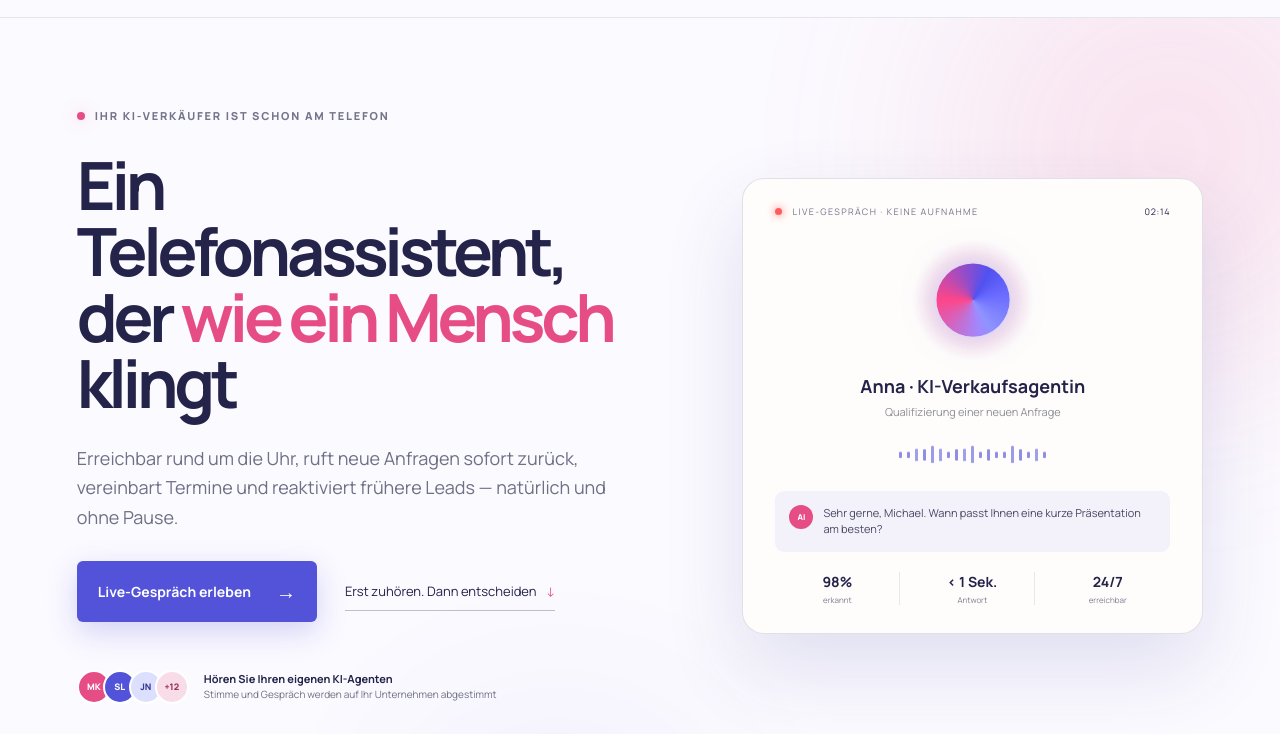
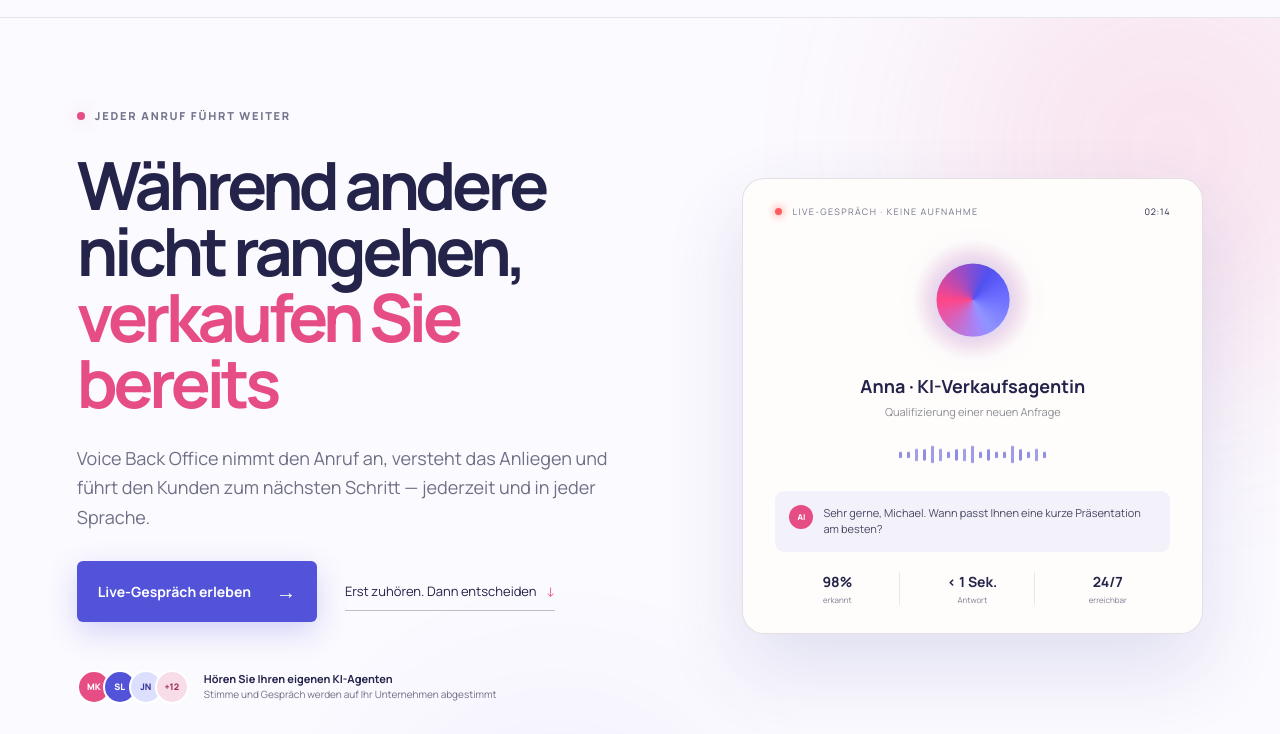
Before and after one commit to carstrans/voicebackoffice-site, a plain HTML site: page index.html in a window 1280 px wide. Shown: the part 66-800 px from the top of the page. Drawn offline with Linux system fonts and the light colour scheme.

Commit message:
Refresh hero messaging

```diff
--- a/index.html
+++ b/index.html
@@ -27,9 +27,9 @@
     <section class="hero">
       <div class="hero-glow one"></div><div class="hero-glow two"></div>
       <div class="hero-copy">
-        <div class="eyebrow"><span></span> <span data-i18n="heroEyebrow">Ihr KI-Verkäufer ist schon am Telefon</span></div>
-        <h1 data-i18n-html="heroTitle">Ein Telefonassistent,<br>der <em>wie ein Mensch</em><br>klingt</h1>
-        <p class="hero-lead" data-i18n="heroLead">Erreichbar rund um die Uhr, ruft neue Anfragen sofort zurück, vereinbart Termine und reaktiviert frühere Leads — natürlich und ohne Pause.</p>
+        <div class="eyebrow"><span></span> <span data-i18n="heroEyebrow">Jeder Anruf führt weiter</span></div>
+        <h1 data-i18n-html="heroTitle">Während andere<br>nicht rangehen,<br><em>verkaufen Sie bereits</em></h1>
+        <p class="hero-lead" data-i18n="heroLead">Voice Back Office nimmt den Anruf an, versteht das Anliegen und führt den Kunden zum nächsten Schritt — jederzeit und in jeder Sprache.</p>
         <div class="hero-actions">
           <a class="button button-primary" href="#demo" data-i18n-html="heroPrimary">Live-Gespräch erleben <span>→</span></a>
           <a class="text-link" href="#how" data-i18n-html="heroSecondary">Erst zuhören. Dann entscheiden <span>↓</span></a>
--- a/script.js
+++ b/script.js
@@ -1,7 +1,7 @@
 const translations = {
   de: {
     title: 'Voice Back Office — KI-Telefonassistent für Unternehmen', description: 'Der KI-Telefonassistent für Verkauf und Kundenservice: erreichbar rund um die Uhr, natürlich im Gespräch und passend zu Ihrem Unternehmen.', aria: ['Voice Back Office — Startseite', 'Demonstration eines Gesprächs mit dem KI-Telefonassistenten', 'Funktionen'],
-    headerCta: 'Demo anfragen <span>↗</span>', heroEyebrow: 'Ihr KI-Verkäufer ist schon am Telefon', heroTitle: 'Ein Telefonassistent,<br>der <em>wie ein Mensch</em><br>klingt', heroLead: 'Erreichbar rund um die Uhr, ruft neue Anfragen sofort zurück, vereinbart Termine und reaktiviert frühere Leads — natürlich und ohne Pause.', heroPrimary: 'Live-Gespräch erleben <span>→</span>', heroSecondary: 'Erst zuhören. Dann entscheiden <span>↓</span>', heroProof: '<b>Hören Sie Ihren eigenen KI-Agenten</b><br>Stimme und Gespräch werden auf Ihr Unternehmen abgestimmt',
+    headerCta: 'Demo anfragen <span>↗</span>', heroEyebrow: 'Jeder Anruf führt weiter', heroTitle: 'Während andere<br>nicht rangehen,<br><em>verkaufen Sie bereits</em>', heroLead: 'Voice Back Office nimmt den Anruf an, versteht das Anliegen und führt den Kunden zum nächsten Schritt — jederzeit und in jeder Sprache.', heroPrimary: 'Live-Gespräch erleben <span>→</span>', heroSecondary: 'Erst zuhören. Dann entscheiden <span>↓</span>', heroProof: '<b>Hören Sie Ihren eigenen KI-Agenten</b><br>Stimme und Gespräch werden auf Ihr Unternehmen abgestimmt',
     liveLabel: 'LIVE-GESPRÄCH · KEINE AUFNAHME', agentName: 'Anna · KI-Verkaufsagentin', agentTask: 'Qualifizierung einer neuen Anfrage', dialogue: 'Sehr gerne, Michael. Wann passt Ihnen eine kurze Präsentation am besten?', recognized: 'erkannt', response: 'Antwort', available: 'erreichbar', ticker: 'Eingehende Anrufe <span>✦</span> Aktiver Vertrieb <span>✦</span> CRM-Dokumentation <span>✦</span> Rund um die Uhr <span>✦</span> Natürliche Gespräche',
     problemEyebrow: 'Ein Anruf. Eine Chance.', problemTitle: 'Der Kunde hinterlässt keine Nachricht.<br><em>Er ruft den Wettbewerb an.</em>', metricOne: 'Wartezeit: Der Assistent beginnt das Gespräch sofort', metricEvery: 'Jeder', metricTwo: 'Anruf wird zum Gespräch statt zur Nachricht auf der Mailbox', metricThree: 'Hilfe auch nachts, am Wochenende und zu Stoßzeiten',
     howEyebrow: 'Einfach und nachvollziehbar', howTitle: 'Was Ihr Kunde auch fragt —<br><em>das Gespräch geht weiter</em>', howLead: '„Wo ist meine Bestellung?“, „Kann ich einen Termin buchen?“, „Was kostet das?“ — der Assistent versteht den Sinn und handelt nach Ihren Vorgaben.', stepOneTitle: 'Meldet sich in Ihrem Namen', stepOneText: 'Begrüßt Anrufende im Namen Ihres Unternehmens — ohne Warteschleife.', stepTwoTitle: 'Spricht frei statt nach Skript', stepTwoText: 'Versteht natürliche Sprache, fragt gezielt nach und kennt Ihre Leistungen.', stepThreeTitle: 'Übernimmt den nächsten Schritt', stepThreeText: 'Bucht Termine, dokumentiert Leads im CRM oder leitet wichtige Gespräche weiter.',
@@ -9,7 +9,7 @@ const translations = {
   },
   ru: {
     title: 'Voice Back Office — голосовой ИИ-продавец', description: 'Голосовой ИИ для продаж и клиентского сервиса: отвечает 24/7, естественно ведёт диалог и настраивается под ваш бизнес.', aria: ['Voice Back Office — на главную', 'Демонстрация звонка голосового помощника', 'Возможности'],
-    headerCta: 'Получить презентацию <span>↗</span>', heroEyebrow: 'ИИ-продавец уже на линии', heroTitle: 'Голосовой продавец,<br>который <em>звучит</em><br>как человек', heroLead: 'Отвечает 24/7, сразу перезванивает по новым заявкам, записывает клиентов и возвращает старые лиды — естественно и без пауз.', heroPrimary: 'Услышать живой звонок <span>→</span>', heroSecondary: 'Сначала послушайте. Потом решайте <span>↓</span>', heroProof: '<b>Послушайте своего ИИ</b><br>Подготовим голос и диалог под ваш бизнес',
+    headerCta: 'Получить презентацию <span>↗</span>', heroEyebrow: 'Каждый звонок получает продолжение', heroTitle: 'Пока другие<br>не берут трубку,<br><em>вы уже продаёте</em>', heroLead: 'Voice Back Office принимает звонок, понимает запрос и ведёт клиента к следующему шагу — в любое время и на любом языке.', heroPrimary: 'Услышать живой звонок <span>→</span>', heroSecondary: 'Сначала послушайте. Потом решайте <span>↓</span>', heroProof: '<b>Послушайте своего ИИ</b><br>Подготовим голос и диалог под ваш бизнес',
     liveLabel: 'ЖИВОЙ ДИАЛОГ · НЕ ЗАПИСЬ', agentName: 'Алиса · ИИ-продавец', agentTask: 'Квалификация нового лида', dialogue: 'Отлично, Михаил. Подберём удобное время для короткой презентации?', recognized: 'распознано', response: 'ответ', available: 'на связи', ticker: 'Входящие звонки <span>✦</span> Исходящие продажи <span>✦</span> Запись в CRM <span>✦</span> 24/7 без выходных <span>✦</span> Живой диалог',
     problemEyebrow: 'Один звонок — одна возможность', problemTitle: 'Клиент не оставил сообщение.<br><em>Он позвонил конкуренту.</em>', metricOne: 'ожидания на линии: помощник включается в разговор сразу', metricEvery: 'Каждый', metricTwo: 'звонок превращается в диалог, а не в запись на автоответчике', metricThree: 'клиент получает помощь ночью, в выходные и часы пик',
     howEyebrow: 'Просто и прозрачно', howTitle: 'Что бы ни спросил клиент —<br><em>разговор продолжится</em>', howLead: '«Где мой заказ?», «Можно записаться?», «Сколько стоит?» — помощник понимает смысл и действует по правилам вашего бизнеса.', stepOneTitle: 'Отвечает от вашего имени', stepOneText: 'Приветствует клиента от лица компании — без ожидания и музыки на линии.', stepTwoTitle: 'Не читает по бумажке', stepTwoText: 'Понимает свободную речь, уточняет детали и отвечает на вопросы о ваших услугах.', stepThreeTitle: 'Делает следующий шаг', stepThreeText: 'Записывает на встречу, фиксирует лид в CRM или переводит важный звонок человеку.',
@@ -17,7 +17,7 @@ const translations = {
   },
   en: {
     title: 'Voice Back Office — AI phone agent for business', description: 'An AI phone agent for sales and customer service: available 24/7, natural in conversation and tailored to your business.', aria: ['Voice Back Office — home', 'AI phone assistant call demonstration', 'Capabilities'],
-    headerCta: 'Request a demo <span>↗</span>', heroEyebrow: 'Your AI sales agent is already on the line', heroTitle: 'A voice sales agent<br>that <em>sounds human</em><br>and never stops', heroLead: 'Answers 24/7, calls new leads back instantly, books appointments and reactivates old opportunities — naturally and without breaks.', heroPrimary: 'Hear a live call <span>→</span>', heroSecondary: 'Listen first. Decide after <span>↓</span>', heroProof: '<b>Hear your own AI agent</b><br>We tailor the voice and conversation to your business',
+    headerCta: 'Request a demo <span>↗</span>', heroEyebrow: 'Every call moves forward', heroTitle: 'While others<br>miss the call,<br><em>you’re already selling</em>', heroLead: 'Voice Back Office answers, understands the request and moves the customer to the next step — at any time, in any language.', heroPrimary: 'Hear a live call <span>→</span>', heroSecondary: 'Listen first. Decide after <span>↓</span>', heroProof: '<b>Hear your own AI agent</b><br>We tailor the voice and conversation to your business',
     liveLabel: 'LIVE CONVERSATION · NOT A RECORDING', agentName: 'Alice · AI sales agent', agentTask: 'Qualifying a new lead', dialogue: 'Great, Michael. What time would suit you for a short presentation?', recognized: 'recognized', response: 'response', available: 'available', ticker: 'Inbound calls <span>✦</span> Outbound sales <span>✦</span> CRM updates <span>✦</span> Available 24/7 <span>✦</span> Natural conversations',
     problemEyebrow: 'One call. One opportunity.', problemTitle: 'The customer did not leave a message.<br><em>They called your competitor.</em>', metricOne: 'waiting: the assistant starts the conversation immediately', metricEvery: 'Every', metricTwo: 'call becomes a conversation instead of a voicemail', metricThree: 'customers get help at night, on weekends and during peak hours',
     howEyebrow: 'Simple and transparent', howTitle: 'Whatever your customer asks —<br><em>the conversation continues</em>', howLead: '“Where is my order?”, “Can I book an appointment?”, “How much is it?” — the agent understands the intent and follows your business rules.', stepOneTitle: 'Answers in your name', stepOneText: 'Greets callers on behalf of your company — without hold music or waiting.', stepTwoTitle: 'Speaks freely, not from a script', stepTwoText: 'Understands natural speech, asks the right questions and knows your services.', stepThreeTitle: 'Takes the next step', stepThreeText: 'Books appointments, records leads in your CRM or transfers important calls to a person.',
```
